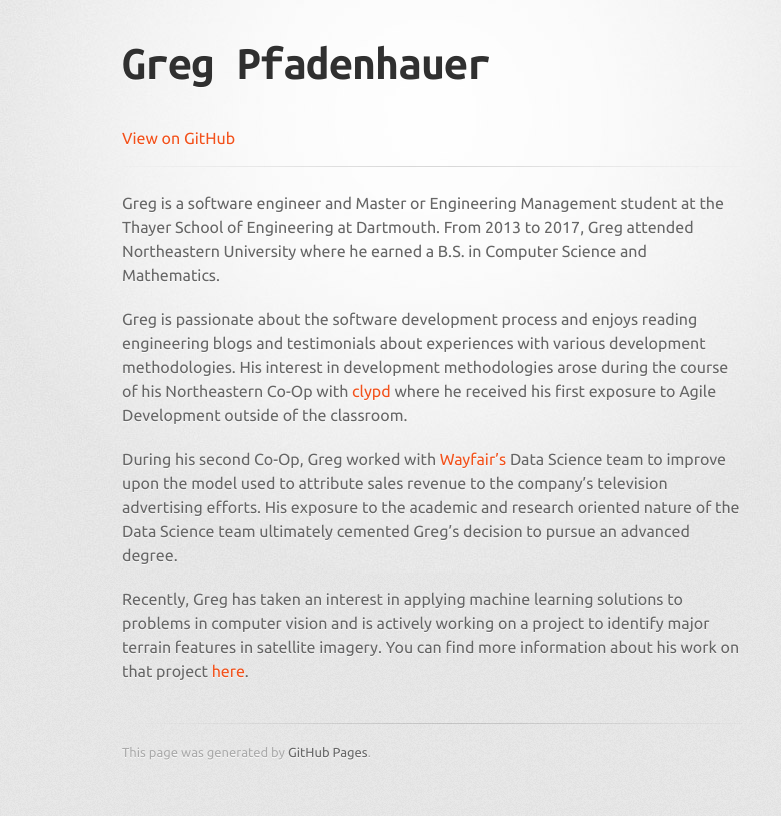
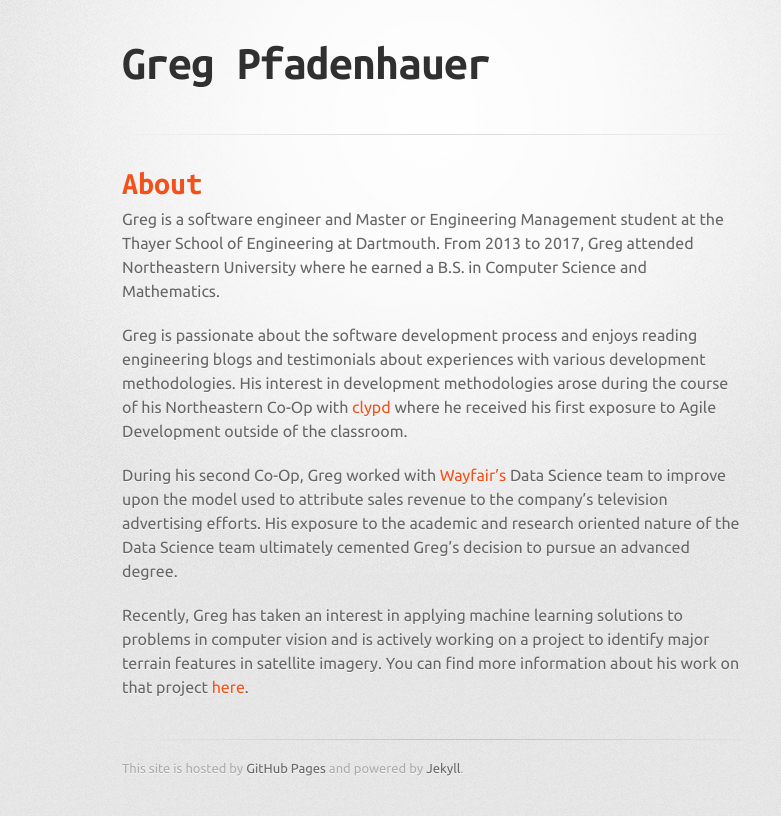
Before and after one commit to greg-pf/greg-pf.github.io, a Jekyll site: the page built from index.md, in a window 1280 px wide. Shown: the top 816 px of the page, without its empty margins (208-989 px from the left). Built offline with Jekyll 4.4.1, drawn with Linux system fonts in a browser that asks for light colours; our own code applies the rules of GitHub Pages for plain Markdown files; the repository's description, which GitHub fills in, is left out.

Commit message:
Update the default layout

```diff
--- a/_layouts/default.html
+++ b/_layouts/default.html
@@ -19,29 +19,14 @@
 
         <header>
           <h1>{{ site.title | default: site.github.repository_name }}</h1>
-          <h2>{{ site.description | default: site.github.project_tagline }}</h2>
         </header>
-        <section id="downloads" class="clearfix">
-          {% if site.show_downloads %}
-          <a href="{{ site.github.zip_url }}" id="download-zip" class="button"><span>Download .zip</span></a>
-          <a href="{{ site.github.tar_url }}" id="download-tar-gz" class="button"><span>Download .tar.gz</span></a>
-          {% endif %}
-	  {% if site.github.is_project_page %}
-          <a href="{{ site.github.repository_url }}" id="view-on-github" class="button"><span>View on GitHub</span></a>
-	  {% else %}
-          <a href="{{ site.github.owner_url }}" id="view-on-github" class="button"><span>View on GitHub</span></a>
-	  {% endif %}
-        </section>
         <hr>
         <section id="main_content">
           {{ content }}
         </section>
 
         <footer>
-        {% if site.github.is_project_page %}
-          {{ site.title | default: site.github.repository_name }} is maintained by <a href="{{ site.github.owner_url }}">{{ site.github.owner_name }}</a><br>
-        {% endif %}
-          This page was generated by <a href="https://pages.github.com">GitHub Pages</a>.
+          This site is hosted by <a href="https://pages.github.com">GitHub Pages</a> and powered by <a href="https://jekyllrb.com/">Jekyll</a>.
         </footer>
 
       </div>
--- a/index.md
+++ b/index.md
@@ -1,3 +1,5 @@
+# About
+
 Greg is a software engineer and Master or Engineering Management student at the Thayer School of Engineering at Dartmouth. From 2013 to 2017, Greg attended Northeastern University where he earned a B.S. in Computer Science and Mathematics.
 
 Greg is passionate about the software development process and enjoys reading engineering blogs and testimonials about experiences with various development methodologies. His interest in development methodologies arose during the course of his Northeastern Co-Op with [clypd](http://clypd.com/) where he received his first exposure to Agile Development outside of the classroom.
```
Also changed, not shown: assets/images/octocat-icon.png (deleted), assets/images/tar-gz-icon.png (deleted), assets/images/zip-icon.png (deleted).
